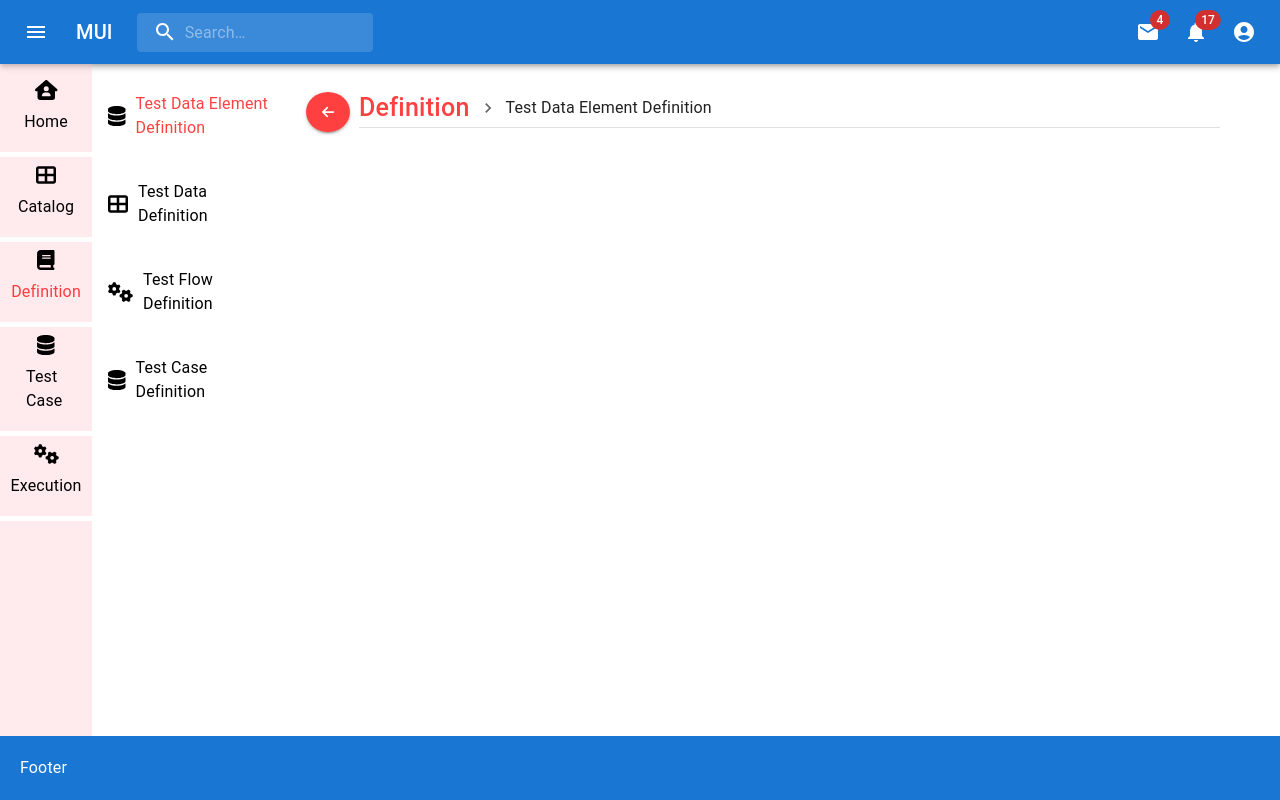
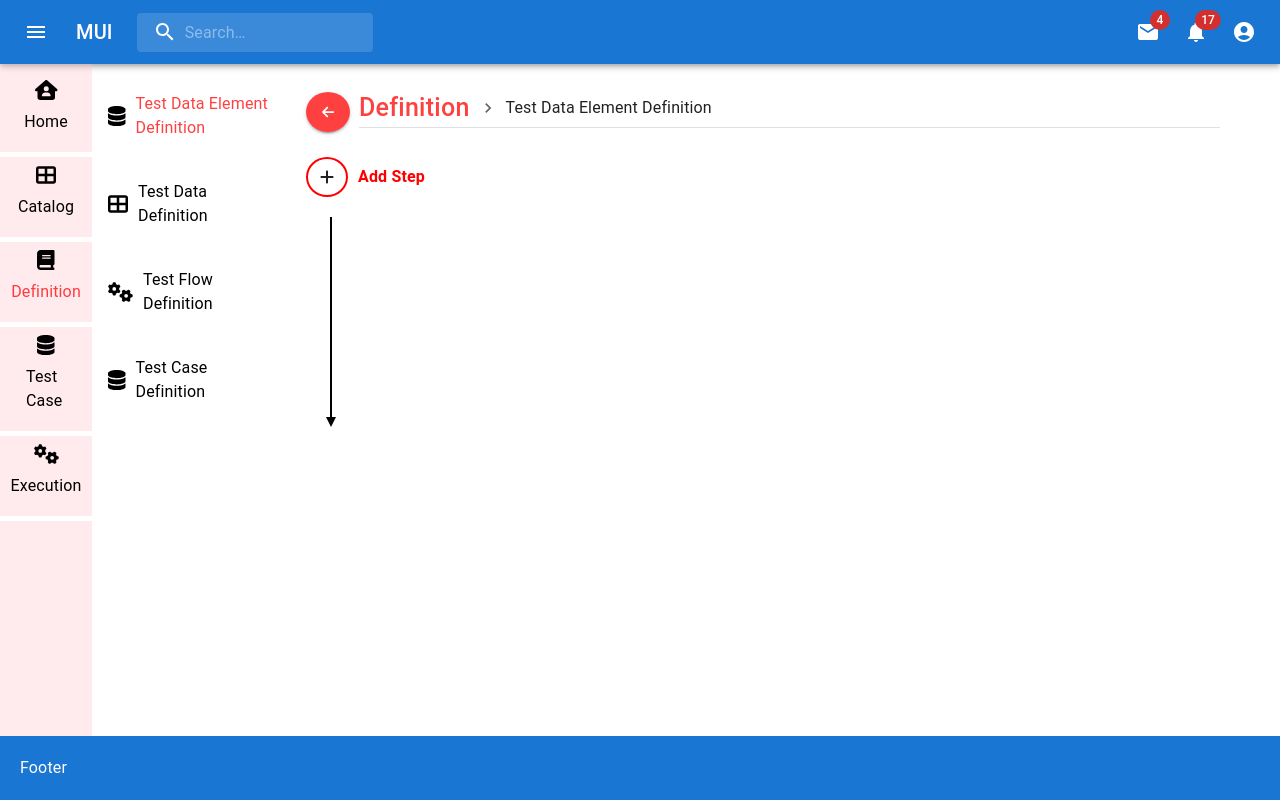
Before and after one commit to KhucPhat/Test-System, a React (Vite) app: page /definition/element-definition in a window 1280 px wide. Built offline with nearby package versions, Linux system fonts and the light colour scheme.

Commit message:
feat:component stepper

```diff
--- /dev/null
+++ b/src/component/Stepper/StepItem/LineArrow.tsx
@@ -0,0 +1,34 @@
+import React from "react";
+
+const LineArrow = () => {
+  const lineLength = 200; // Độ dài của đường thẳng
+  const arrowSize = 10; // Kích thước của mũi tên
+  return (
+    <>
+      <svg
+        xmlns="http://www.w3.org/2000/svg"
+        viewBox="0 0 50 250"
+        width="50"
+        height="250"
+      >
+        {/* Vẽ đường thẳng */}
+        <line
+          x1="25"
+          y1="20"
+          x2="25"
+          y2={20 + lineLength}
+          stroke="black"
+          strokeWidth="2"
+        />
+
+        {/* Vẽ mũi tên */}
+        <polygon
+          points={`${25 - arrowSize / 2},${20 + lineLength} ${25},${20 + lineLength + arrowSize} ${25 + arrowSize / 2},${20 + lineLength}`}
+          fill="black"
+        />
+      </svg>
+    </>
+  );
+};
+
+export default LineArrow;
--- /dev/null
+++ b/src/component/Stepper/StepItem/StepItem.tsx
@@ -0,0 +1,12 @@
+import React from "react";
+import LineArrow from "./LineArrow";
+
+const StepItem = () => {
+  return (
+    <div>
+      <LineArrow />
+    </div>
+  );
+};
+
+export default StepItem;
--- a/src/component/index.ts
+++ b/src/component/index.ts
@@ -2,6 +2,7 @@ export { default as Sidebar } from "./Sidebar/Sidebar";
 export { default as NavItem } from "./Sidebar/NavItem";
 export { default as MultiCatgory } from "./Sidebar/MultiCatagory/MultiCatagory.tsx";
 export { default as StepTab } from "./Stepper/StepTab";
+export { default as StepItem } from "./Stepper/StepItem/StepItem.tsx";
 export { default as ButtonPrev } from "./Button/ButtonPrev";
 export { default as ButtonOptions } from "./Button/ButtonOptions";
 export { default as ButtonInherit } from "./Button/ButtonInherit";
--- a/src/pages/Definition/Definition.tsx
+++ b/src/pages/Definition/Definition.tsx
@@ -1,6 +1,8 @@
-import { NavItem, StepTab } from "@/component";
+import { NavItem, StepItem, StepTab } from "@/component";
 import { listDefinition } from "@/constants/lists/list";
-import { Box, Grid } from "@mui/material";
+import { faPlus } from "@fortawesome/free-solid-svg-icons";
+import { FontAwesomeIcon } from "@fortawesome/react-fontawesome";
+import { Box, Grid, Typography } from "@mui/material";
 
 const Definition = () => {
   return (
@@ -13,6 +15,24 @@ const Definition = () => {
           <Box sx={{ padding: "25px 0px" }}>
             <StepTab title="Definition" listItem={listDefinition} />
           </Box>
+          <Box>
+            <Box sx={{ display: "flex", alignItems: "center" }}>
+              <FontAwesomeIcon
+                icon={faPlus}
+                style={{
+                  border: "2px solid red",
+                  borderRadius: "50%",
+                  padding: "10px 12px",
+                  marginRight: "10px",
+                }}
+              />
+              <Typography style={{ fontWeight: "600", color: "red" }}>
+                {" "}
+                Add Step
+              </Typography>
+            </Box>
+            <StepItem />
+          </Box>
         </Grid>
       </Grid>
     </>
```
